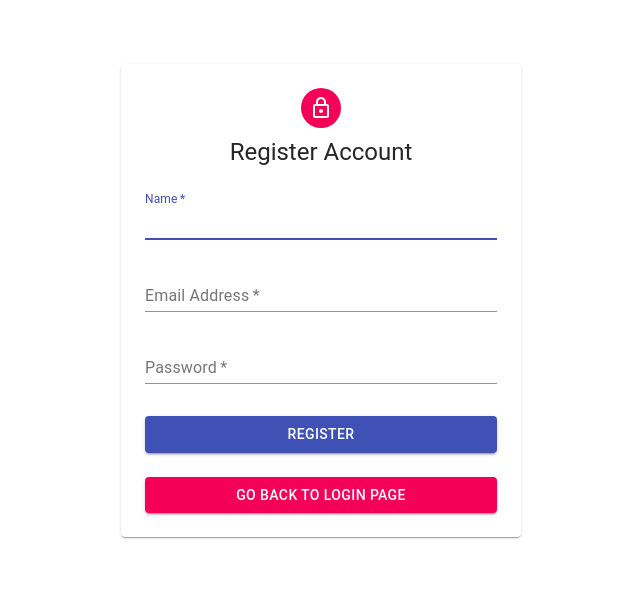
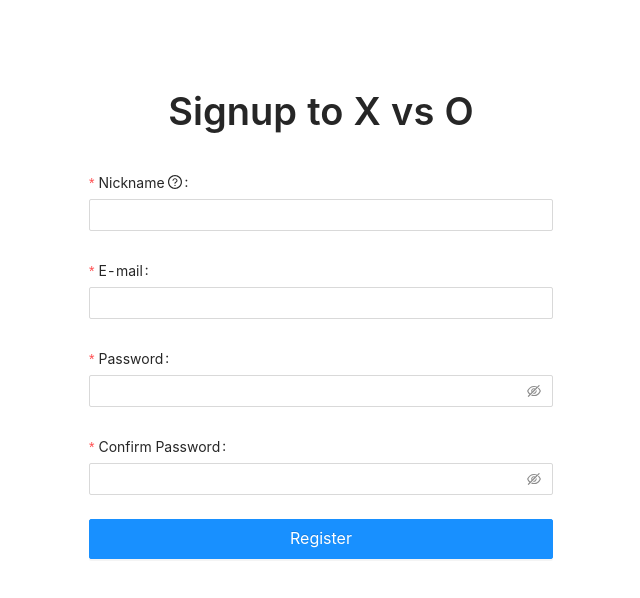
Before and after one commit to ruanshiron/x-vs-o, a React (Create React App) app: page /signup in a window 1280 px wide. Shown: the top 598 px of the page, without its empty margins (319-959 px from the left). Built offline with nearby package versions, Linux system fonts and the light colour scheme.

Commit message:
~ material to andt

```diff
--- a/package.json
+++ b/package.json
@@ -4,8 +4,6 @@
   "private": true,
   "dependencies": {
     "@ant-design/icons": "^4.2.1",
-    "@material-ui/core": "^4.10.1",
-    "@material-ui/icons": "^4.9.1",
     "@testing-library/jest-dom": "^4.2.4",
     "@testing-library/react": "^9.3.2",
     "@testing-library/user-event": "^7.1.2",
--- a/src/components/Header.js
+++ b/src/components/Header.js
@@ -4,6 +4,7 @@ import { OrderedListOutlined, SettingOutlined } from '@ant-design/icons'
 import logo from '../logo.svg'
 import LinkButton from './LinkButton'
 import { useRouteMatch } from 'react-router-dom'
+import firebaseConfig from '../firebaseConfig'
 
 const headerStyle = {
   position: 'fixed',
@@ -16,7 +17,7 @@ const headerStyle = {
 }
 
 function Header({ search }) {
-  let auth, admin = true
+  let admin = true
 
   let matchDashboard = useRouteMatch('/dashboard')
   let matchSocial = useRouteMatch({
@@ -99,15 +100,15 @@ function Header({ search }) {
                 </Tooltip>
 
                 {
-                  auth ?
+                  firebaseConfig.auth.currentUser ?
                     <Tooltip placement="bottom" title="プロフィール">
-                      <LinkButton to='/social/username' type="text" shape="round" size='large'>
+                      <LinkButton to={`/social/${firebaseConfig.auth.currentUser.uid}`} type="text" shape="round" size='large'>
                         <Typography.Text strong>username</Typography.Text>
                       </LinkButton>
                     </Tooltip>
                     :
                     <Tooltip placement="bottom" title="ログイン">
-                      <LinkButton to='/social/username' type="default" size='large'>
+                      <LinkButton to='/login' type="default" size='large'>
                         <Typography.Text strong>LOGIN</Typography.Text>
                       </LinkButton>
                     </Tooltip>
--- a/src/hooks/useBoard.js
+++ b/src/hooks/useBoard.js
@@ -1,5 +1,4 @@
 import { useState, useEffect} from 'react';
-import { functions } from 'firebase';
 
 // TODO: Firebase here
 
@@ -22,9 +21,9 @@ function useBoard() {
   const [mark, setMark] = useState(false)
 
   useEffect(() => {
-    setHistory([...history, board])
+    setHistory(h => [...h, board])
     console.log(board);
-    setMark(!mark)
+    setMark(m => !m)
   }, [board])
 
   function move(x, y) {
--- a/src/index.js
+++ b/src/index.js
@@ -5,10 +5,6 @@ import * as serviceWorker from './serviceWorker';
 
 // Ant Design
 import 'antd/dist/antd.css';
-
-// Firebase
-import firebase from 'firebase';
-import firebaseConfig from './firebaseConfig';
 
 // firebase.initializeApp(firebaseConfig);
 // Firebase
--- a/src/pages/home/watching/index.js
+++ b/src/pages/home/watching/index.js
@@ -10,7 +10,6 @@ function Watching() {
         <Input.Search
           placeholder="input search text"
           onSearch={value => console.log(value)}
-          style={{ width: 200 }}
           style={{margin: 'auto'}}
           enterButton
         />
--- a/src/pages/login/index.js
+++ b/src/pages/login/index.js
@@ -1,116 +1,180 @@
-import React, { useState } from 'react'
-import { Typography, Paper, Avatar, Button, FormControl, Input, InputLabel } from '@material-ui/core'
-import LockOutlinedIcon from '@material-ui/icons/LockOutlined'
-import withStyles from '@material-ui/core/styles/withStyles'
-import { Link, withRouter } from 'react-router-dom'
-import firebase from 'firebase/app'
+import React from 'react'
+import { useHistory } from 'react-router-dom'
 import firebaseConfig from '../../firebaseConfig'
+import { Form, Button, Input, Card } from 'antd'
+import { UserOutlined, LockOutlined } from '@ant-design/icons'
+import { Link } from 'react-router-dom'
+import logo from '../../logo.svg'
 
-const styles = theme => ({
-	main: {
-		width: 'auto',
-		display: 'block',
-		marginLeft: theme.spacing.unit * 3,
-		marginRight: theme.spacing.unit * 3,
-		[theme.breakpoints.up(400 + theme.spacing.unit * 3 * 2)]: {
-			width: 400,
-			marginLeft: 'auto',
-			marginRight: 'auto',
-		},
-	},
-	paper: {
-		marginTop: theme.spacing.unit * 8,
-		display: 'flex',
-		flexDirection: 'column',
-		alignItems: 'center',
-		padding: `${theme.spacing.unit * 2}px ${theme.spacing.unit * 3}px ${theme.spacing.unit * 3}px`,
-	},
-	avatar: {
-		margin: theme.spacing.unit,
-		backgroundColor: theme.palette.secondary.main,
-	},
-	form: {
-		width: '100%',
-		marginTop: theme.spacing.unit,
-	},
-	submit: {
-		marginTop: theme.spacing.unit * 3,
-	},
-});
+// const styles = theme => ({
+// 	main: {
+// 		width: 'auto',
+// 		display: 'block',
+// 		marginLeft: theme.spacing.unit * 3,
+// 		marginRight: theme.spacing.unit * 3,
+// 		[theme.breakpoints.up(400 + theme.spacing.unit * 3 * 2)]: {
+// 			width: 400,
+// 			marginLeft: 'auto',
+// 			marginRight: 'auto',
+// 		},
+// 	},
+// 	paper: {
+// 		marginTop: theme.spacing.unit * 8,
+// 		display: 'flex',
+// 		flexDirection: 'column',
+// 		alignItems: 'center',
+// 		padding: `${theme.spacing.unit * 2}px ${theme.spacing.unit * 3}px ${theme.spacing.unit * 3}px`,
+// 	},
+// 	avatar: {
+// 		margin: theme.spacing.unit,
+// 		backgroundColor: theme.palette.secondary.main,
+// 	},
+// 	form: {
+// 		width: '100%',
+// 		marginTop: theme.spacing.unit,
+// 	},
+// 	submit: {
+// 		marginTop: theme.spacing.unit * 3,
+// 	},
+// });
 
-function SignIn(props) {
-	const { classes } = props
+// function SignIn(props) {
+// 	const { classes } = props
 
-	const [email, setEmail] = useState('')
-	const [password, setPassword] = useState('')
+// 	const [email, setEmail] = useState('')
+// 	const [password, setPassword] = useState('')
+
+// 	return (
+// 		<main className={classes.main}>
+// 			<Paper className={classes.paper}>
+// 				<Avatar className={classes.avatar}>
+// 					<LockOutlinedIcon />
+// 				</Avatar>
+// 				<Typography component="h1" variant="h5">
+// 					Sign In
+//        			</Typography>
+// 				<form className={classes.form} onSubmit={e => e.preventDefault() && false}>
+// 					<FormControl margin="normal" required fullWidth>
+// 						<InputLabel htmlFor="email">Email Address</InputLabel>
+// 						<Input id="email" name="email" autoComplete="off" autoFocus value={email} onChange={e => setEmail(e.target.value)} />
+// 					</FormControl>
+// 					<FormControl margin="normal" required fullWidth>
+// 						<InputLabel htmlFor="password">Password</InputLabel>
+// 						<Input name="password" type="password" id="password" autoComplete="off" value={password} onChange={e => setPassword(e.target.value)} />
+// 					</FormControl>
+// 					<Button
+// 						type="submit"
+// 						fullWidth
+// 						variant="contained"
+// 						color="primary"
+// 						onClick={login}
+// 						className={classes.submit}>
+// 						Sign In
+//           			</Button>
+// 					<Button
+// 						type="submit"
+// 						fullWidth
+// 						variant="contained"
+// 						onClick={signInWithGoogle}
+// 						className={classes.submit}>
+// 						Sign In with Google
+//           			</Button>
+// 					<Button
+// 						type="submit"
+// 						fullWidth
+// 						variant="contained"
+// 						color="secondary"
+// 						component={Link}
+// 						to="/signup"
+// 						className={classes.submit}>
+// 						Sign Up
+//           			</Button>
+// 				</form>
+// 			</Paper>
+// 		</main>
+// 	)
+
+// 	async function login() {
+// 		try {
+// 			await firebaseConfig.login(email, password)
+// 			props.history.replace('/dashboard')
+// 		} catch (error) {
+// 			alert(error.message)
+// 		}
+// 	}
+
+// 	async function signInWithGoogle() {
+// 		try {
+// 			await firebaseConfig.signInWithGoogle()
+// 			props.history.replace('/dashboard')
+// 		} catch (error) {
+// 			alert(error.message)
+// 		}
+// 	}
+// }
+
+function Login(props) {
+	let history = useHistory()
+
+	const onFinish = values => {
+		console.log('Received values of form: ', values)
+		firebaseConfig
+			.login(values.email, values.password)
+			.catch(error => {
+				console.error(error)
+			})
+
+		history.replace('/')
+	}
 
 	return (
-		<main className={classes.main}>
-			<Paper className={classes.paper}>
-				<Avatar className={classes.avatar}>
-					<LockOutlinedIcon />
-				</Avatar>
-				<Typography component="h1" variant="h5">
-					Sign In
-       			</Typography>
-				<form className={classes.form} onSubmit={e => e.preventDefault() && false}>
-					<FormControl margin="normal" required fullWidth>
-						<InputLabel htmlFor="email">Email Address</InputLabel>
-						<Input id="email" name="email" autoComplete="off" autoFocus value={email} onChange={e => setEmail(e.target.value)} />
-					</FormControl>
-					<FormControl margin="normal" required fullWidth>
-						<InputLabel htmlFor="password">Password</InputLabel>
-						<Input name="password" type="password" id="password" autoComplete="off" value={password} onChange={e => setPassword(e.target.value)} />
-					</FormControl>
-					<Button
-						type="submit"
-						fullWidth
-						variant="contained"
-						color="primary"
-						onClick={login}
-						className={classes.submit}>
-						Sign In
-          			</Button>
-          			<Button
-						type="submit"
-						fullWidth
-						variant="contained"
-						onClick={signInWithGoogle}
-						className={classes.submit}>
-						Sign In with Google
-          			</Button>
-					<Button
-						type="submit"
-						fullWidth
-						variant="contained"
-						color="secondary"
-						component={Link}
-						to="/signup"
-						className={classes.submit}>
-						Sign Up
-          			</Button>
-				</form>
-			</Paper>
-		</main>
+		<Card
+			style={{
+				width: 340,
+				margin: 'auto',
+				marginTop: 64,
+			}}
+			bordered={false}
+		>
+			<div style={{ textAlign: 'center', marginBottom: 32 }}>
+				<a id='logo' href='/'>
+					<img alt='logo' src={logo} />
+				</a>
+
+			</div>
+
+			<Form
+				name="normal_login"
+				className="login-form"
+				initialValues={{ remember: true }}
+				onFinish={onFinish}
+			>
+				<Form.Item
+					name="email"
+					rules={[{ required: true, message: 'Please input your Email!' }]}
+				>
+					<Input prefix={<UserOutlined className="site-form-item-icon" />} placeholder="Email" />
+				</Form.Item>
+				<Form.Item
+					name="password"
+					rules={[{ required: true, message: 'Please input your Password!' }]}
+				>
+					<Input
+						prefix={<LockOutlined className="site-form-item-icon" />}
+						type="password"
+						placeholder="Password"
+					/>
+				</Form.Item>
+
+				<Form.Item>
+					<Button type="primary" htmlType="submit" className="login-form-button" block>
+						Log in
+        </Button>
+        Or <Link to='/signup'>register now!</Link>
+				</Form.Item>
+			</Form>
+		</Card>
 	)
-
-	async function login() {
-		try {
-			await firebaseConfig.login(email, password)
-			props.history.replace('/dashboard')
-		} catch(error) {
-			alert(error.message)
-		}
-	}
-
-	async function signInWithGoogle() {
-		try {
-			await firebaseConfig.signInWithGoogle()
-			props.history.replace('/dashboard')
-		} catch(error) {
-			alert(error.message)
-		}
-	}
 }
 
-export default withRouter(withStyles(styles)(SignIn))
+export default Login
--- a/src/pages/signup/index.js
+++ b/src/pages/signup/index.js
@@ -1,105 +1,148 @@
-import React, { useState } from 'react'
-import { Typography, Paper, Avatar, Button, FormControl, Input, InputLabel } from '@material-ui/core'
-import LockOutlinedIcon from '@material-ui/icons/LockOutlined'
-import withStyles from '@material-ui/core/styles/withStyles'
-import { Link, withRouter } from 'react-router-dom'
+import React from 'react'
 import firebaseConfig from '../../firebaseConfig'
+import { Form, Input, Card, Button, Tooltip, Typography } from 'antd'
+import { QuestionCircleOutlined } from '@ant-design/icons'
+import { useHistory } from 'react-router-dom'
 
-const styles = theme => ({
-	main: {
-		width: 'auto',
-		display: 'block',
-		marginLeft: theme.spacing.unit * 3,
-		marginRight: theme.spacing.unit * 3,
-		[theme.breakpoints.up(400 + theme.spacing.unit * 3 * 2)]: {
-			width: 400,
-			marginLeft: 'auto',
-			marginRight: 'auto',
+const formItemLayout = {
+  labelAlign: 'left',
+  labelCol: {
+    xs: { span: 24 },
+    sm: { span: 24 },
+  },
+  wrapperCol: {
+    xs: { span: 24 },
+    sm: { span: 24 },
+  },
+}
+
+const tailFormItemLayout = {
+  wrapperCol: {
+    xs: {
+      span: 24,
+      offset: 0,
+    },
+    sm: {
+      span: 24,
+      offset: 0,
     },
   },
-	paper: {
-		marginTop: theme.spacing.unit * 8,
-		display: 'flex',
-		flexDirection: 'column',
-		alignItems: 'center',
-		padding: `${theme.spacing.unit * 2}px ${theme.spacing.unit * 3}px ${theme.spacing.unit * 3}px`,
-	},
-	avatar: {
-		margin: theme.spacing.unit,
-		backgroundColor: theme.palette.secondary.main,
-	},
-	form: {
-		width: '100%',
-		marginTop: theme.spacing.unit,
-	},
-	submit: {
-		marginTop: theme.spacing.unit * 3,
-	},
+}
+
+
+function Signup(props) {
+  const [form] = Form.useForm()
+  let history = useHistory()
+
+  const onFinish = values => {
+    let {name, email, password} = values
+    console.log('Received values of form: ', values)
+    firebaseConfig
+      .register(name, email, password)
+      .then(() => {
+        history.replace('/')
       })
-
-function Register(props) {
-	const { classes } = props
-
-	const [name, setName] = useState('')
-	const [email, setEmail] = useState('')
-	const [password, setPassword] = useState('')
+  }
 
   return (
-		<main className={classes.main}>
-			<Paper className={classes.paper}>
-				<Avatar className={classes.avatar}>
-					<LockOutlinedIcon />
-				</Avatar>
-				<Typography component="h1" variant="h5">
-					Register Account
-       			</Typography>
-				<form className={classes.form} onSubmit={e => e.preventDefault() && false }>
-					<FormControl margin="normal" required fullWidth>
-						<InputLabel htmlFor="name">Name</InputLabel>
-						<Input id="name" name="name" autoComplete="off" autoFocus value={name} onChange={e => setName(e.target.value)} />
-					</FormControl>
-					<FormControl margin="normal" required fullWidth>
-						<InputLabel htmlFor="email">Email Address</InputLabel>
-						<Input id="email" name="email" autoComplete="off" value={email} onChange={e => setEmail(e.target.value)}  />
-					</FormControl>
-					<FormControl margin="normal" required fullWidth>
-						<InputLabel htmlFor="password">Password</InputLabel>
-						<Input name="password" type="password" id="password" autoComplete="off" value={password} onChange={e => setPassword(e.target.value)}  />
-					</FormControl>
+    <Card
+      style={{
+        width: 512,
+        margin: 'auto',
+        marginTop: 64,
+      }}
+      bordered={false}
+    >
+      <Typography.Title
+        level={1}
+        style={{ textAlign: 'center', marginBottom: 32 }}
+      >
+        Signup to X vs O
+      </Typography.Title>
 
-					<Button
-						type="submit"
-						fullWidth
-						variant="contained"
-						color="primary"
-						onClick={onRegister}
-						className={classes.submit}>
+      <Form
+        {...formItemLayout}
+        form={form}
+        name="register"
+        onFinish={onFinish}
+        scrollToFirstError
+      >
+
+        <Form.Item
+          name="name"
+          label={
+            <span>
+              Nickname&nbsp;
+            <Tooltip title="What do you want others to call you?">
+                <QuestionCircleOutlined />
+              </Tooltip>
+            </span>
+          }
+          rules={[{ required: true, message: 'Please input your nickname!', whitespace: true }]}
+        >
+          <Input />
+        </Form.Item>
+        <Form.Item
+          name="email"
+          label="E-mail"
+          rules={[
+            {
+              type: 'email',
+              message: 'The input is not valid E-mail!',
+            },
+            {
+              required: true,
+              message: 'Please input your E-mail!',
+            },
+          ]}
+        >
+          <Input />
+        </Form.Item>
+
+        <Form.Item
+          name="password"
+          label="Password"
+          rules={[
+            {
+              required: true,
+              message: 'Please input your password!',
+            },
+          ]}
+          hasFeedback
+        >
+          <Input.Password />
+        </Form.Item>
+
+        <Form.Item
+          name="confirm"
+          label="Confirm Password"
+          dependencies={['password']}
+          hasFeedback
+          rules={[
+            {
+              required: true,
+              message: 'Please confirm your password!',
+            },
+            ({ getFieldValue }) => ({
+              validator(rule, value) {
+                if (!value || getFieldValue('password') === value) {
+                  return Promise.resolve();
+                }
+                return Promise.reject('The two passwords that you entered do not match!');
+              },
+            }),
+          ]}
+        >
+          <Input.Password />
+        </Form.Item>
+        <Form.Item {...tailFormItemLayout}>
+          <Button type="primary" htmlType="submit" block size='large'>
             Register
         </Button>
-
-					<Button
-						type="submit"
-						fullWidth
-						variant="contained"
-						color="secondary"
-						component={Link}
-						to="/login"
-						className={classes.submit}>
-						Go back to Login Page
-          			</Button>
-				</form>
-			</Paper>
-		</main>
+        </Form.Item>
+      </Form>
+    </Card>
   )
-
-	async function onRegister() {
-		try {
-			await firebaseConfig.register(name, email, password)
-			props.history.replace('/dashboard')
-		} catch(error) {
-			alert(error.message)
-		}
-	}
 }
 
-export default withRouter(withStyles(styles)(Register))
+export default Signup
--- a/src/pages/social/profile/history/index.js
+++ b/src/pages/social/profile/history/index.js
@@ -1,5 +1,5 @@
 import React from 'react'
-import { List, Tag, Typography, Button, Row, Col, Table } from 'antd'
+import {  Tag, Table } from 'antd'
 import { useHistory, useLocation } from 'react-router-dom'
 import LinkButton from '../../../../components/LinkButton'
 
--- a/src/pages/social/rankings/index.js
+++ b/src/pages/social/rankings/index.js
@@ -1,7 +1,5 @@
 import React from 'react'
-import { Card, List, Typography, Col, Row, Table, Tag } from 'antd'
-import LinkButton from '../../../components/LinkButton'
-import { Link } from 'react-router-dom';
+import { Card, Typography, Table } from 'antd'
 
 const data = [
 
```
Also changed, not shown: src/pages/dashboard/index.js (+4 -4 lines), src/pages/social/profile/index.js (+8 -8 lines). Lines whose indentation alone changed are shown as unchanged.
